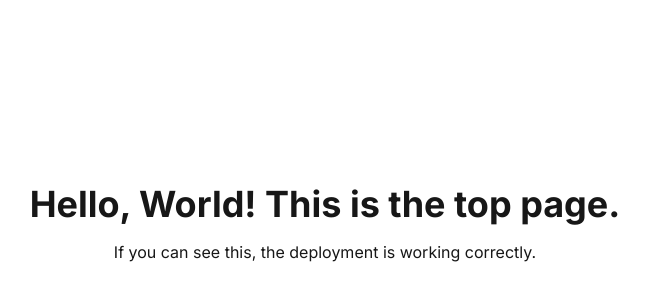
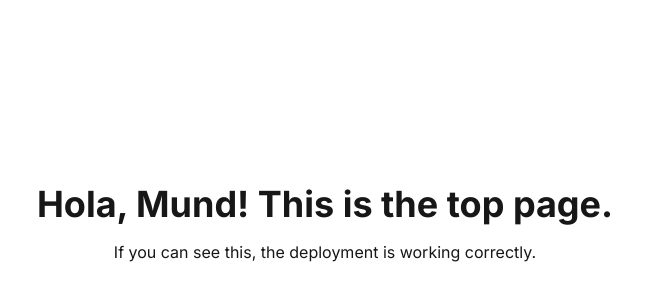
Before and after one commit to efal-yw/helloworld-blog, a Next.js app: page / in a window 1280 px wide. Shown: the part 176-476 px from the top of the page, without its empty margins (315-964 px from the left). Built offline with nearby package versions, Linux system fonts and the light colour scheme.

Commit message:
Hola Mund

```diff
--- a/src/app/page.tsx
+++ b/src/app/page.tsx
@@ -2,7 +2,7 @@ export default function Home() {
   return (
     <main className="flex min-h-screen flex-col items-center justify-center p-24">
       <h1 className="text-4xl font-bold">
-        Hello, World! This is the top page.
+        Hola, Mund! This is the top page.
       </h1>
       <p className="mt-4">
         If you can see this, the deployment is working correctly.
```
